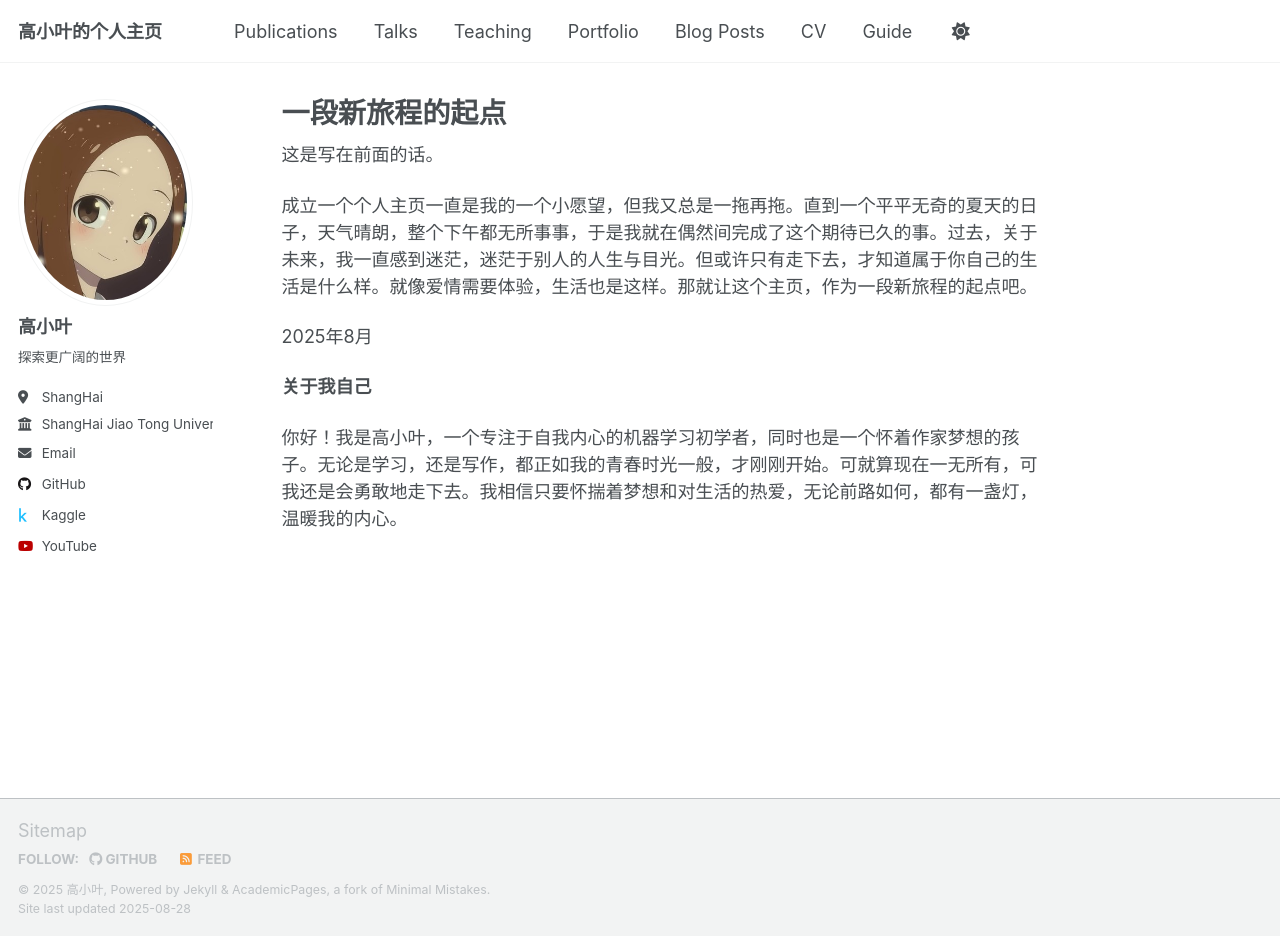
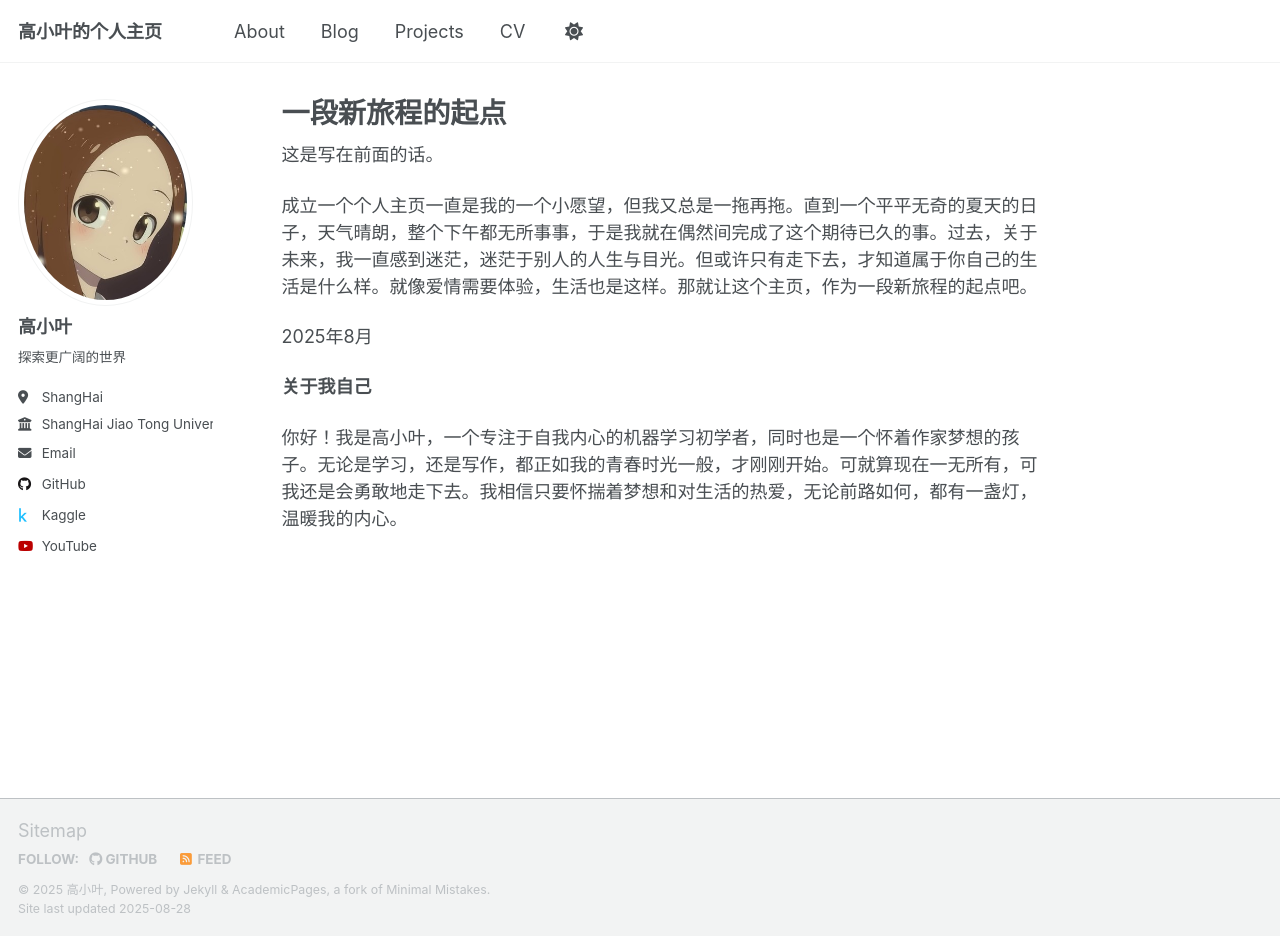
Before and after one commit to gaoyesjtu/gaoyesjtu.github.io, a Jekyll site: the page built from _pages/about.md, in a window 1280 px wide and 936 px high. Built offline with Jekyll 4.4.1, drawn with Linux system fonts in a browser that asks for light colours; a script that is not in the unit is left out.

Commit message:
Update navigation.yml

```diff
--- a/_data/navigation.yml
+++ b/_data/navigation.yml
@@ -8,26 +8,14 @@
 #      Markdown formatted page while the second is generated using JSON.
 
 main:
-  - title: "Publications"
-    url: /publications/
+  - title: "About"
+    url: /
 
-  - title: "Talks"
-    url: /talks/
+  - title: "Blog"
+    url: /year-archive/
 
-  - title: "Teaching"
-    url: /teaching/
-
-  - title: "Portfolio"
+  - title: "Projects"
     url: /portfolio/
-
-  - title: "Blog Posts"
-    url: /year-archive/
 
   - title: "CV"
     url: /cv/
-
-  # - title: "CV"
-  #   url: /cv-json/
-
-  - title: "Guide"
-    url: /markdown/
```
